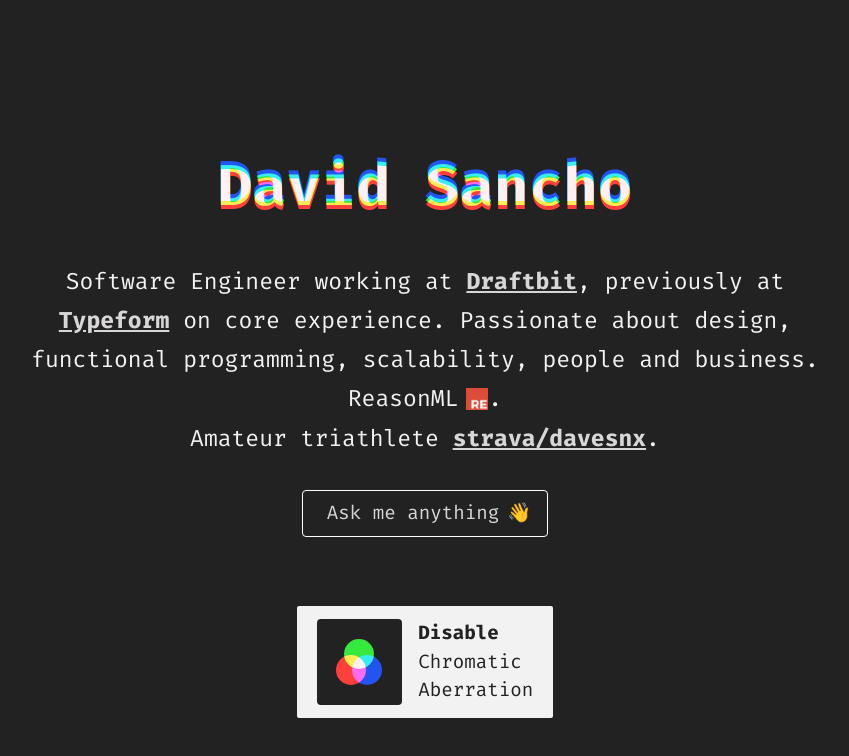
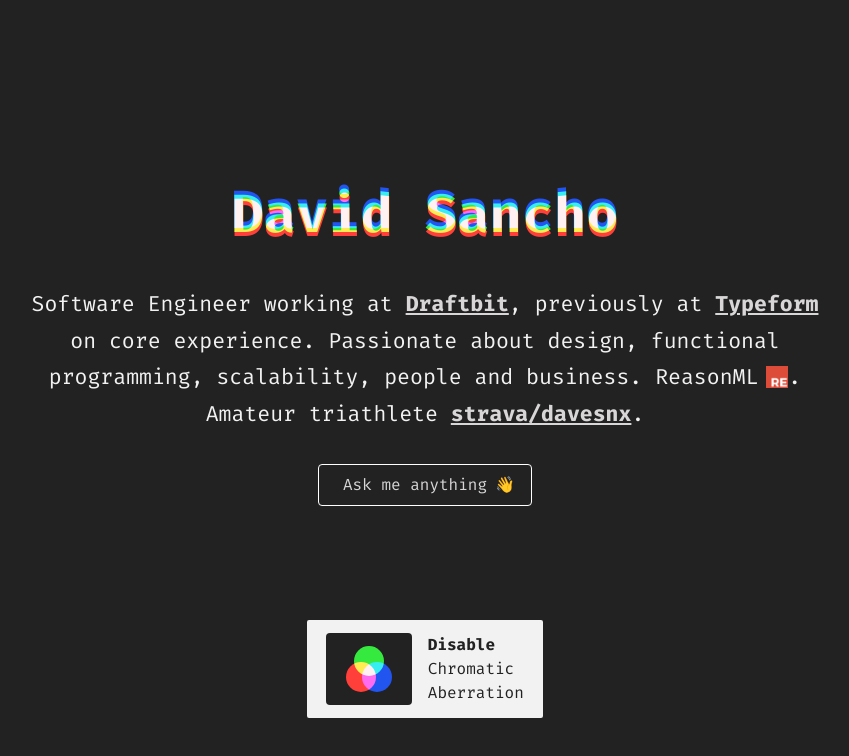
Before and after one commit to davesnx/sancho.dev, a React (Create React App) app: page / in a window 1280 px wide. Shown: the top 756 px of the page, without its empty margins (215-1064 px from the left). Built offline with nearby package versions, Linux system fonts and the light colour scheme.

Commit message:
feat: Finish font-size experiment

```diff
--- a/src/fonts.js
+++ b/src/fonts.js
@@ -2,10 +2,10 @@
 const lineHeightFixed = "0.5rem";
 const lineHeightRelative = "1.2rem";
 
-const fontSize0 = "1.2rem";
+const fontSize0 = "(1rem + 0.15vw)";
 const fontSize1 = `calc(${fontSize0} * ${increment})`;
-const fontSize2 = `calc(${fontSize0} * ${increment} * 1.5)`;
-const fontSize3 = `calc(${fontSize0} * ${increment} * 2.5)`;
+const fontSize2 = `calc(${fontSize0} * ${increment} * 2)`;
+const fontSize3 = `calc(${fontSize0} * 3)`;
 const globalFontSize = `${fontSize0}`;
 const globalLineHeight = `calc(${lineHeightFixed} + ${lineHeightRelative})`;
 
```
